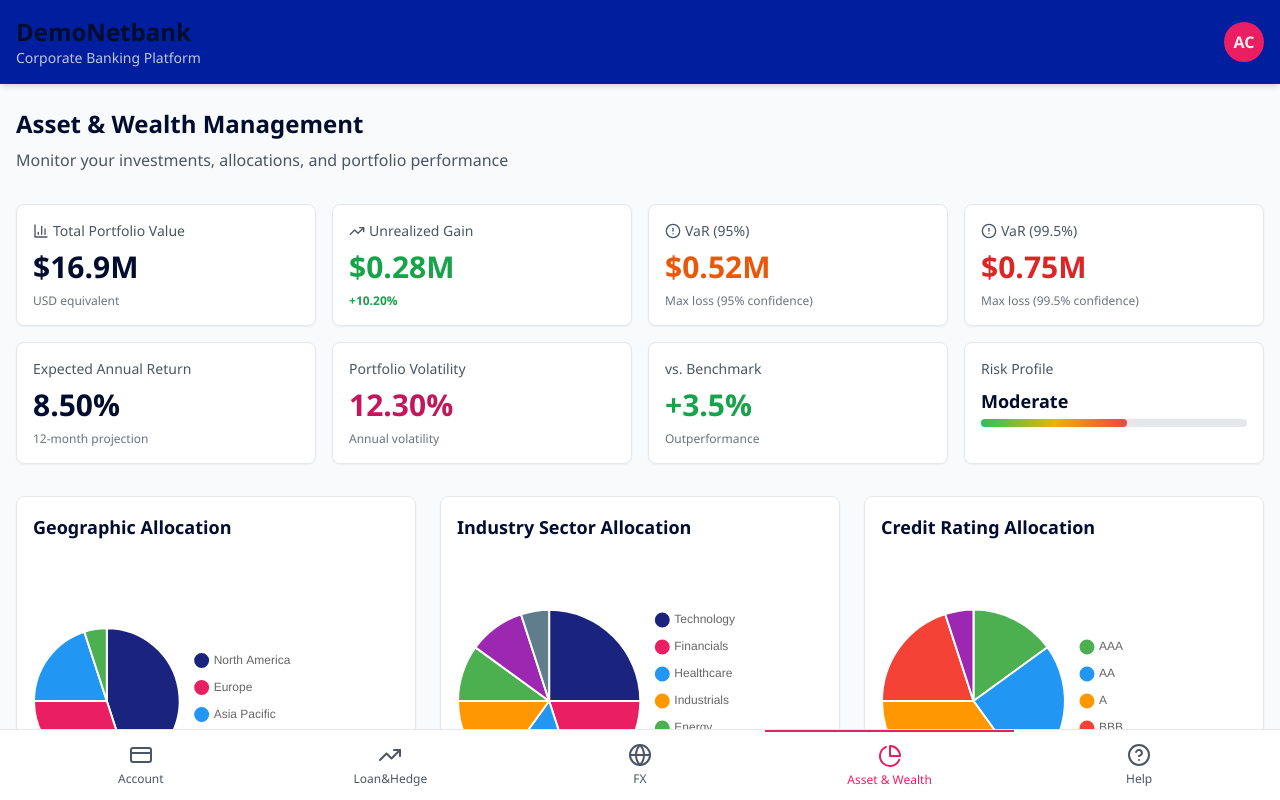
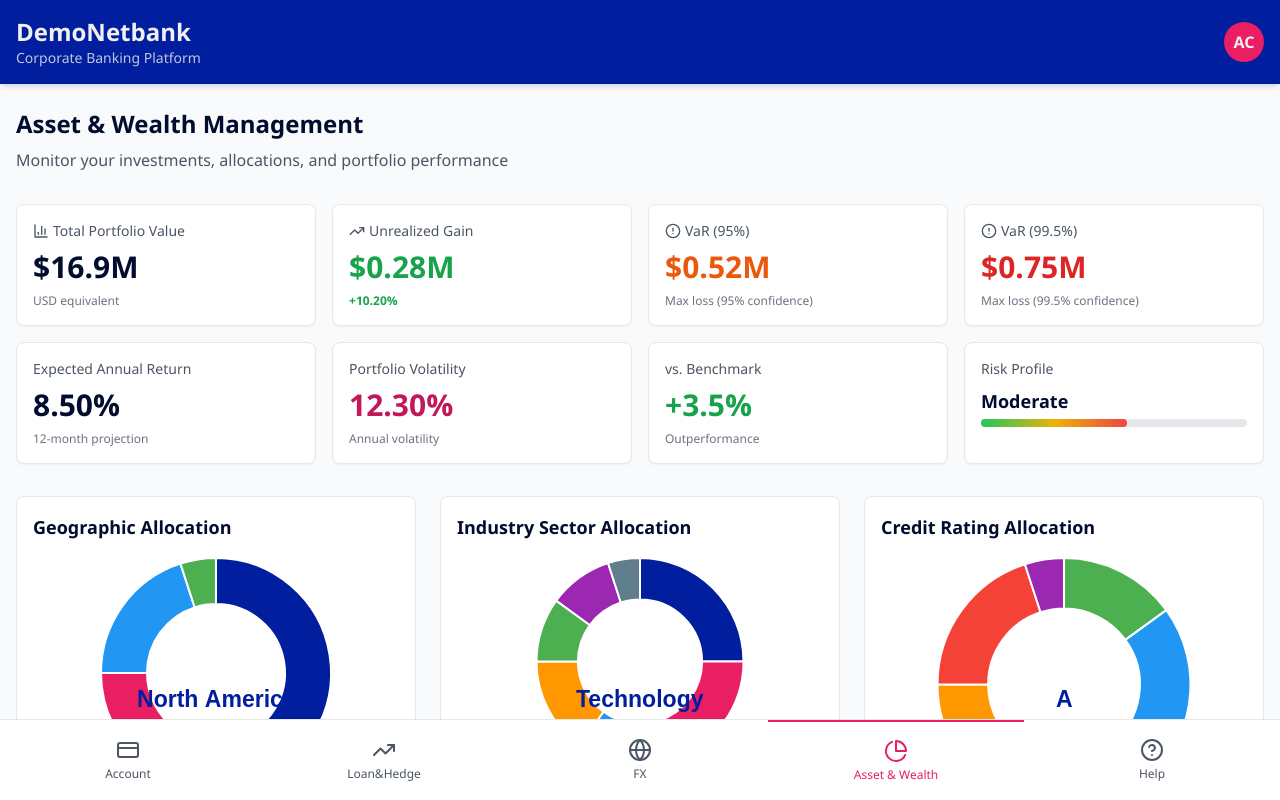
Before and after one commit to xuanzhiyi/DemoNetbank, a React (Vite) app: page /asset-wealth in a window 1280 px wide. Built offline with nearby package versions, Linux system fonts and the light colour scheme.

Commit message:
minor fix

```diff
--- a/src/components/Charts/AllocationPieCharts.tsx
+++ b/src/components/Charts/AllocationPieCharts.tsx
@@ -1,9 +1,10 @@
-import { Pie } from 'react-chartjs-2'
+import { Doughnut } from 'react-chartjs-2'
 import {
   Chart as ChartJS,
   ArcElement,
   Tooltip,
-  Legend
+  Legend,
+  Plugin
 } from 'chart.js'
 
 ChartJS.register(ArcElement, Tooltip, Legend)
@@ -17,10 +18,48 @@ interface AllocationChartsProps {
 }
 
 const chartColors = {
-  geographic: ['#1a237e', '#e91e63', '#2196f3', '#4caf50'],
-  sector: ['#1a237e', '#e91e63', '#2196f3', '#ff9800', '#4caf50', '#9c27b0', '#607d8b'],
+  geographic: ['#001E9E', '#e91e63', '#2196f3', '#4caf50'],
+  sector: ['#001E9E', '#e91e63', '#2196f3', '#ff9800', '#4caf50', '#9c27b0', '#607d8b'],
   rating: ['#4caf50', '#2196f3', '#ff9800', '#f44336', '#9c27b0']
 }
+
+// Plugin to draw center text
+const centerTextPlugin: Plugin = {
+  id: 'centerText',
+  afterDraw(chart: any) {
+    const width = chart.width
+    const height = chart.height
+    const ctx = chart.ctx
+
+    ctx.restore()
+
+    const fontSize = (height / 200).toFixed(2)
+    ctx.font = `bold ${fontSize}em sans-serif`
+    ctx.textBaseline = 'middle'
+    ctx.fillStyle = '#001E9E'
+
+    // Find the largest value
+    const data = chart.data.datasets[0].data
+    const labels = chart.data.labels
+    let maxIndex = 0
+    let maxValue = data[0]
+
+    for (let i = 1; i < data.length; i++) {
+      if (data[i] > maxValue) {
+        maxValue = data[i]
+        maxIndex = i
+      }
+    }
+
+    const text = labels[maxIndex]
+    const x = Math.round((width - ctx.measureText(text).width) / 2)
+    const y = height / 2
+
+    ctx.fillText(text, x, y)
+  }
+}
+
+ChartJS.register(centerTextPlugin)
 
 export default function AllocationCharts({ data }: AllocationChartsProps) {
   const createChartData = (labels: string[], values: number[], colors: string[]) => ({
@@ -36,21 +75,24 @@ export default function AllocationCharts({ data }: AllocationChartsProps) {
   const chartOptions = {
     responsive: true,
     maintainAspectRatio: true,
+    cutout: '60%',
     plugins: {
       legend: {
-        position: 'right' as const,
+        position: 'bottom' as const,
         labels: {
           usePointStyle: true,
-          padding: 15,
+          padding: 12,
           font: {
-            size: 12
+            size: 11
           }
         }
       },
       tooltip: {
-        backgroundColor: 'rgba(26, 35, 126, 0.9)',
+        backgroundColor: 'rgba(0, 30, 158, 0.9)',
         titleColor: '#fff',
         bodyColor: '#fff',
+        borderColor: '#e91e63',
+        borderWidth: 1,
         callbacks: {
           label: function(context: any) {
             return context.label + ': ' + context.parsed + '%'
@@ -65,8 +107,8 @@ export default function AllocationCharts({ data }: AllocationChartsProps) {
       {/* Geographic Allocation */}
       <div className="card">
         <h3 className="text-lg font-semibold text-navy-900 mb-4">Geographic Allocation</h3>
-        <div className="relative h-72">
-          <Pie
+        <div className="relative h-72 flex items-center justify-center">
+          <Doughnut
             data={createChartData(
               Object.keys(data.geographic),
               Object.values(data.geographic),
@@ -80,8 +122,8 @@ export default function AllocationCharts({ data }: AllocationChartsProps) {
       {/* Sector Allocation */}
       <div className="card">
         <h3 className="text-lg font-semibold text-navy-900 mb-4">Industry Sector Allocation</h3>
-        <div className="relative h-72">
-          <Pie
+        <div className="relative h-72 flex items-center justify-center">
+          <Doughnut
             data={createChartData(
               Object.keys(data.sector),
               Object.values(data.sector),
@@ -95,8 +137,8 @@ export default function AllocationCharts({ data }: AllocationChartsProps) {
       {/* Rating Allocation */}
       <div className="card">
         <h3 className="text-lg font-semibold text-navy-900 mb-4">Credit Rating Allocation</h3>
-        <div className="relative h-72">
-          <Pie
+        <div className="relative h-72 flex items-center justify-center">
+          <Doughnut
             data={createChartData(
               Object.keys(data.rating),
               Object.values(data.rating),
--- a/src/components/Charts/AmortizationChart.tsx
+++ b/src/components/Charts/AmortizationChart.tsx
@@ -56,7 +56,7 @@ export default function AmortizationChart({ loan }: AmortizationChartProps) {
   const options = {
     indexAxis: 'x' as const,
     responsive: true,
-    maintainAspectRatio: true,
+    maintainAspectRatio: false,
     plugins: {
       legend: {
         display: true,
@@ -135,7 +135,7 @@ export default function AmortizationChart({ loan }: AmortizationChartProps) {
         </div>
 
         {/* Chart */}
-        <div className="relative h-80 mb-6">
+        <div className="relative mb-6" style={{ height: '500px' }}>
           <Bar data={chartData} options={options} />
         </div>
 
--- a/src/components/Layout/MainLayout.tsx
+++ b/src/components/Layout/MainLayout.tsx
@@ -12,7 +12,7 @@ export default function MainLayout({ children }: MainLayoutProps) {
       <header className="bg-navy-500 px-4 py-4 shadow-md" style={{ color: '#F0F0F0' }}>
         <div className="max-w-7xl mx-auto flex justify-between items-center">
           <div>
-            <h1 className="text-2xl font-bold">DemoNetbank</h1>
+            <h1 className="text-2xl font-bold" style={{ color: '#F0F0F0' }}>DemoNetbank</h1>
             <p className="text-sm" style={{ opacity: 0.8 }}>Corporate Banking Platform</p>
           </div>
           <div className="w-10 h-10 bg-pink-500 rounded-full flex items-center justify-center font-bold">
--- a/src/components/Navigation/BottomNav.tsx
+++ b/src/components/Navigation/BottomNav.tsx
@@ -21,13 +21,13 @@ export default function BottomNav() {
 
   return (
     <nav className="fixed bottom-0 left-0 right-0 bg-white border-t border-gray-200 shadow-lg">
-      <div className="max-w-7xl mx-auto px-4">
-        <div className="flex justify-around items-center">
+      <div className="w-full">
+        <div className="flex items-center h-20">
           {navItems.map((item) => (
             <button
               key={item.path}
               onClick={() => navigate(item.path)}
-              className={`flex flex-col items-center justify-center py-3 px-4 flex-1 transition-colors ${
+              className={`flex flex-col items-center justify-center flex-1 h-full transition-colors ${
                 location.pathname === item.path ||
                 (item.path === '/account' && location.pathname === '/')
                   ? 'text-pink-500 border-t-2 border-pink-500'
```
